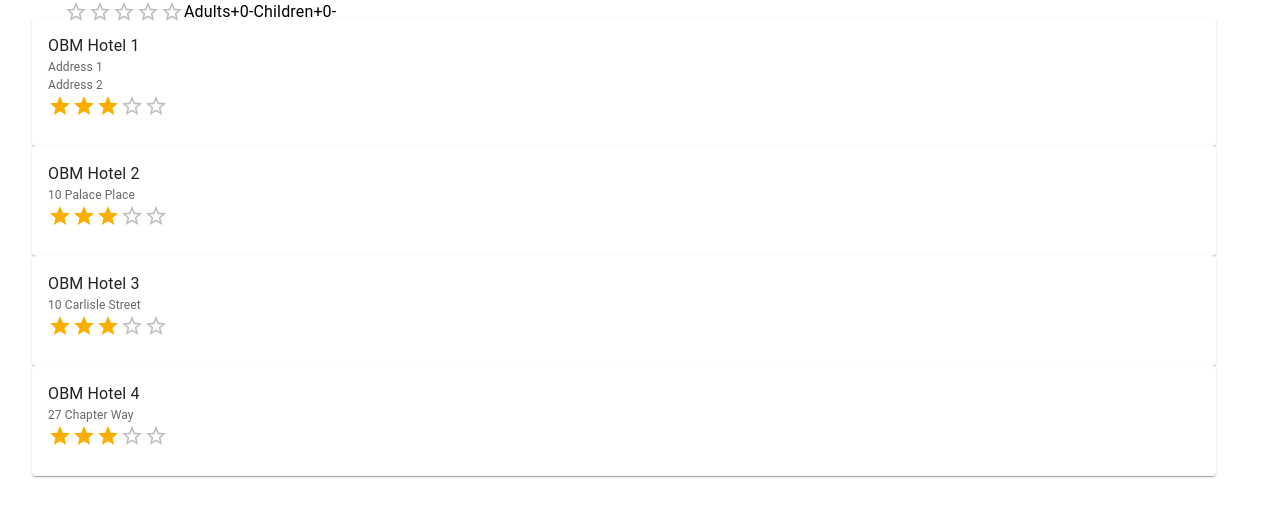
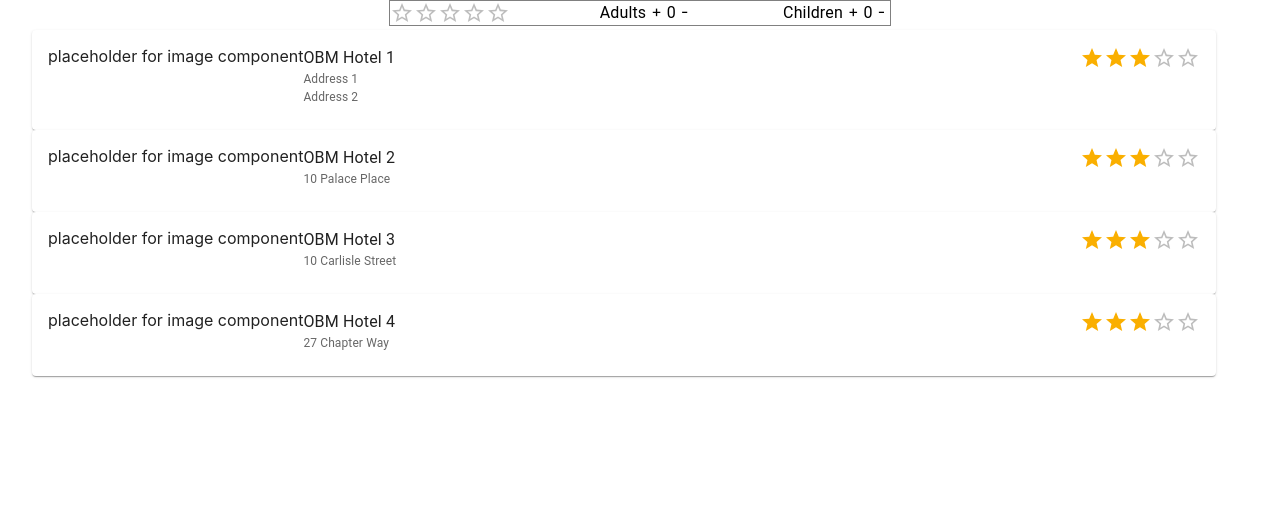
Before and after one commit to girofelgo/hotel_test, a React (Create React App) app: page / in a window 1280 px wide. Shown: the top 516 px of the page. Built offline with nearby package versions, Linux system fonts and the light colour scheme.

Commit message:
placeholder positioning of elements

```diff
--- a/src/App.tsx
+++ b/src/App.tsx
@@ -5,15 +5,35 @@ import { HotelCard } from "./HotelCard";
 
 type IValue = number;
 
-const Flex = styled.div<{ flexDirection?: string }>`
+interface IFlexProps {
+  flexDirection?: string;
+  justifyContent?: string;
+  alignSelf?: string;
+}
+
+export const Flex = styled.div<IFlexProps>`
   display: flex;
   flex-direction: ${({ flexDirection = "row" }) => flexDirection};
+  justify-content: ${({ justifyContent = "start" }) => justifyContent};
+  align-self: ${({ alignSelf = "start" }) => alignSelf};
 `;
 
 const Controls = styled.div`
   flex-direction: row;
   display: flex;
-  height: 50px;
+  margin: 0 auto 20px;
+  justify-content: space-between;
+  border: 1px solid gray;
+  width: 500px;
+`;
+
+const StyledText = styled(Typography)`
+  margin-right: 5px;
+`;
+
+const ActionIcon = styled.div`
+  cursor: pointer;
+  margin-right: 5px;
 `;
 
 const hotels = [
@@ -360,31 +380,31 @@ function App() {
             }}
           />
           <Flex>
-            <Typography>Adults</Typography>
-            <Typography onClick={() => setAdultCount(adultCount + 1)}>
+            <StyledText>Adults</StyledText>
+            <ActionIcon onClick={() => setAdultCount(adultCount + 1)}>
               +
-            </Typography>
-            <Typography>{adultCount}</Typography>
-            <Typography
+            </ActionIcon>
+            <StyledText>{adultCount}</StyledText>
+            <ActionIcon
               onClick={() => adultCount > 0 && setAdultCount(adultCount - 1)}
             >
               -
-            </Typography>
+            </ActionIcon>
           </Flex>
           <Flex>
-            <Typography>Children</Typography>
-            <Typography onClick={() => setChildCount(childCount + 1)}>
+            <StyledText>Children</StyledText>
+            <ActionIcon onClick={() => setChildCount(childCount + 1)}>
               +
-            </Typography>
-            <Typography>{childCount}</Typography>
-            <Typography
+            </ActionIcon>
+            <StyledText>{childCount}</StyledText>
+            <ActionIcon
               onClick={() => childCount > 0 && setChildCount(childCount - 1)}
             >
               -
-            </Typography>
+            </ActionIcon>
           </Flex>
         </Controls>
-        <Grid direction="column" container spacing={4}>
+        <Grid direction="column" container spacing={4} rowSpacing={2}>
           {hotels.map((hotel) => (
             <HotelCard key={hotel.name} hotel={hotel} />
           ))}
--- a/src/HotelCard.tsx
+++ b/src/HotelCard.tsx
@@ -1,9 +1,16 @@
 import { Card, CardContent, Rating, Typography } from "@mui/material";
+import { Flex } from "./App";
 
 export const HotelCard = ({ hotel }: { hotel: any }) => {
   return (
     <Card>
       <CardContent>
+        <Flex flexDirection="row" justifyContent="space-between">
+          <Flex>
+            <Flex>
+              <div>placeholder for image component</div>
+            </Flex>
+            <Flex flexDirection="column">
               <Typography sx={{ fontSize: 16 }} color="text.primary">
                 {hotel.name}
               </Typography>
@@ -13,7 +20,12 @@ export const HotelCard = ({ hotel }: { hotel: any }) => {
               <Typography sx={{ fontSize: 12 }} color="text.secondary">
                 {hotel.address2}
               </Typography>
+            </Flex>
+          </Flex>
+          <Flex>
             <Rating name="read-only" readOnly value={3} />
+          </Flex>
+        </Flex>
       </CardContent>
     </Card>
   );
```
Lines whose indentation alone changed are shown as unchanged.
